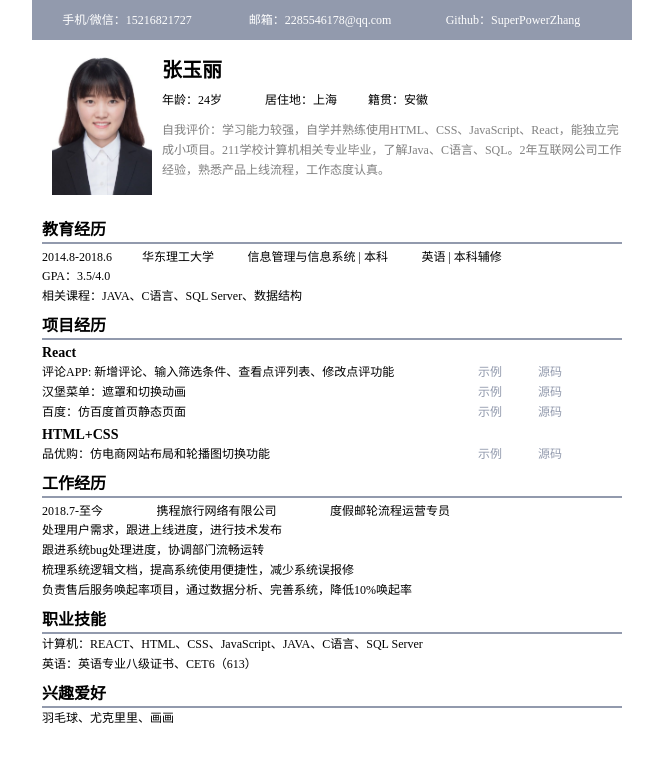
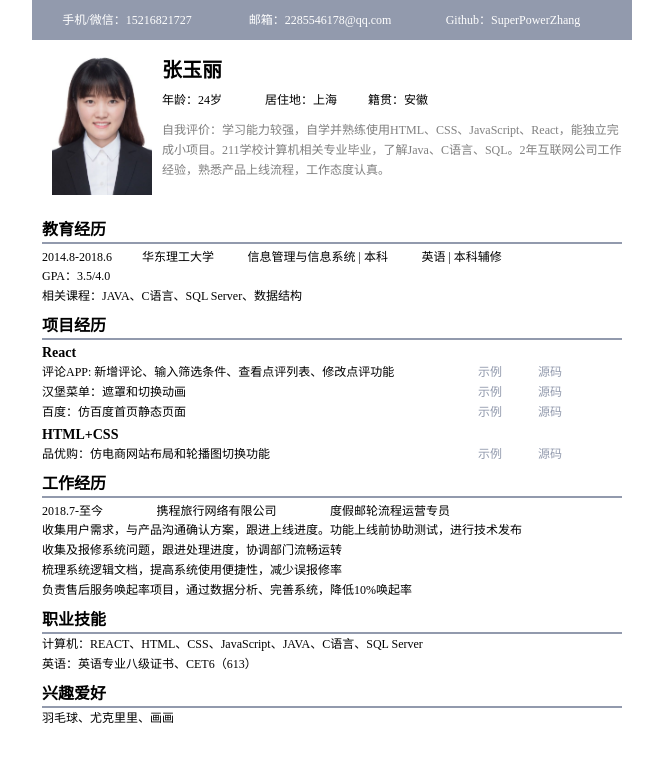
Before and after one commit to SuperPowerZhang/Personal, a plain HTML site: page index.html in a window 1280 px wide. Shown: the whole page, without its empty margins (308-971 px from the left). Drawn offline with Linux system fonts and the light colour scheme.

Commit message:
Update index.html

```diff
--- a/index.html
+++ b/index.html
@@ -83,9 +83,9 @@
         <span>携程旅行网络有限公司</span>
         <span>度假邮轮流程运营专员</span>
       </h4>
-      <p><span>处理用户需求，跟进上线进度，进行技术发布</span></p>
-      <p><span>跟进系统bug处理进度，协调部门流畅运转</span></p>
-      <p><span>梳理系统逻辑文档，提高系统使用便捷性，减少系统误报修</span></p>
+      <p><span>收集用户需求，与产品沟通确认方案，跟进上线进度。功能上线前协助测试，进行技术发布</span></p>
+      <p><span>收集及报修系统问题，跟进处理进度，协调部门流畅运转</span></p>
+      <p><span>梳理系统逻辑文档，提高系统使用便捷性，减少误报修率</span></p>
       <p>
         <span>负责售后服务唤起率项目，通过数据分析、完善系统，降低10%唤起率</span>
       </p>
```
